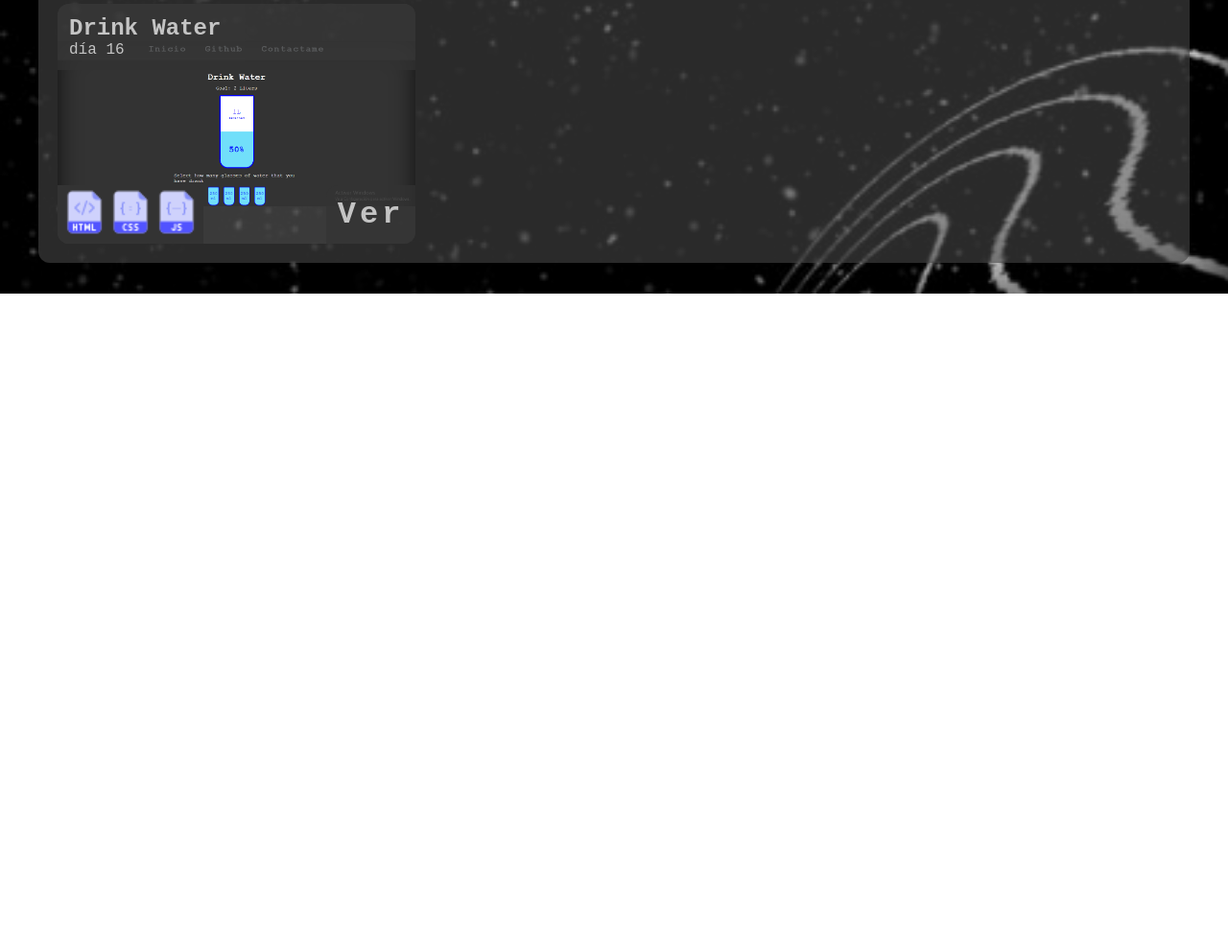
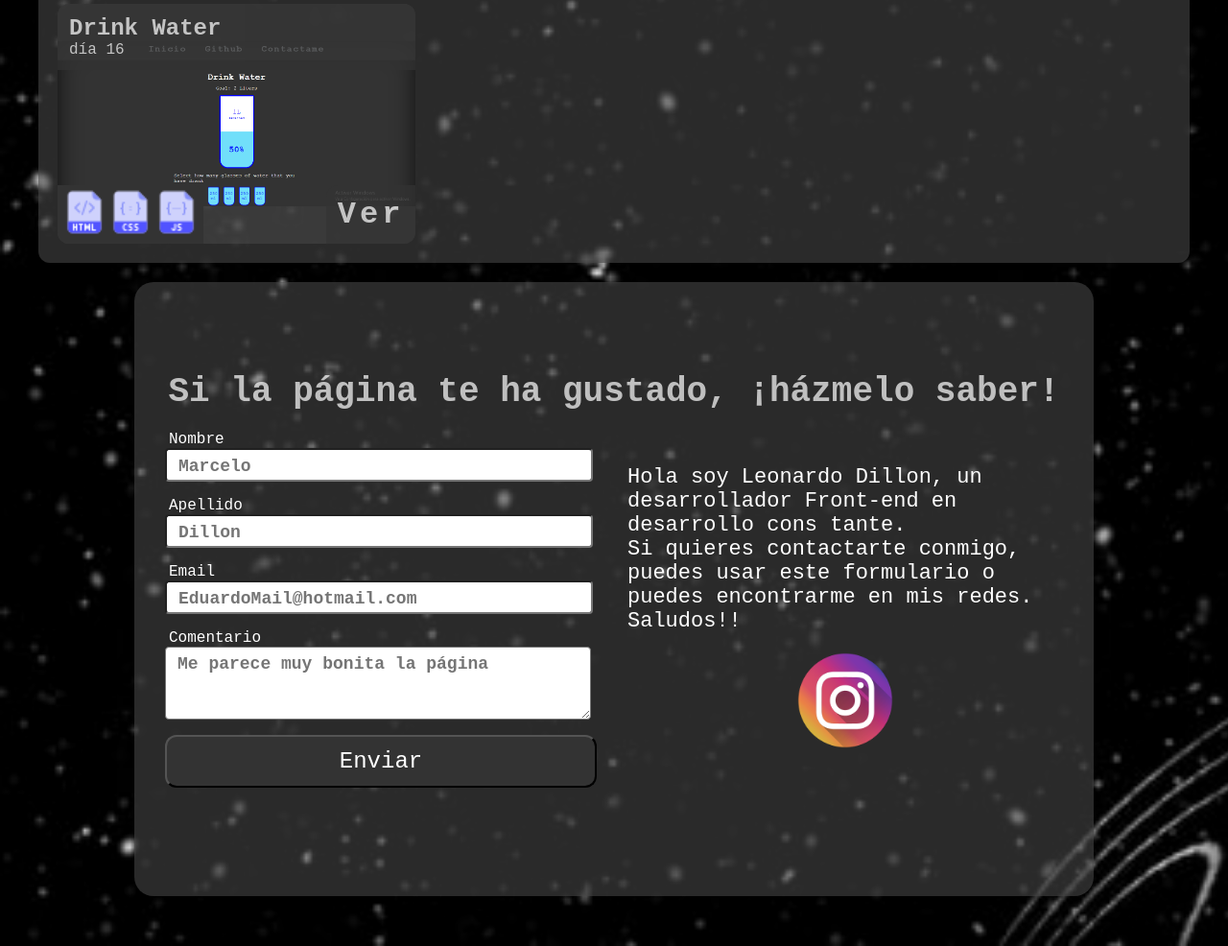
Before and after one commit to leo-dillon/LDILLON_50proyect50day, a website: page index.html in a window 1280 px wide. Shown: the part 2057-3043 px from the top of the page at 96% size. Before the commit the page ends 2363 px from the top, so only its background shows below. Drawn offline with Linux system fonts and the light colour scheme.

Commit message:
Modificando la página de contacto

```diff
--- a/index.css
+++ b/index.css
@@ -193,33 +193,38 @@
 }
 
 /* EMAIL */
-.email{
-  height: calc(100vh - 64px);
+.contact{
+  height: calc(100vh - 160px);
   width: 80%;
-  max-width: 600px;
-  margin: auto;
+  max-width: 1000px;
+  margin: 20px 0;
+  border-radius: 20px;
   display: flex;
   flex-direction: column;
-  align-items: center;
   justify-content: center;
+  background-color: var(--color-background-type-2);
 }
-.email__text{
-  font-size: 40px;
+.contact__text{
+  font-size: 36px;
   text-align: center;
   cursor: default;
+  opacity: 0.7;
 }
-.email__form{
+.contact_div{
+  display: flex;
+  flex-direction: row;
+}
+.contact__form{
   width: 100%;
+  max-width: 450px;
+  margin-left: 32px;
   padding: 20px 0;
   display: flex;
   flex-direction: column;
-  align-items: center;
-  background-color: var(--color-background-type-1);
-
 }
 .field {
   min-width: 300px;
-  width: 40%;
+  width: 100%;
   margin-bottom: 16px;
 }
 .field label {
@@ -229,8 +234,9 @@
 }
 .field input,
 .field textarea{
-  width: 100%;
-  padding: 0 8px;
+  width: calc(100% - 20px);
+  padding-top: 4px;
+  padding-left: 12px ;
   display: block;
   line-height: 1.5;
   font-size: 18px;
@@ -239,13 +245,14 @@
   color: black;
 }
 .field textarea{
-  max-width: 350px;
+  max-width: 450px;
   max-height: 200px;
   height: 70px;
 
 }
 .buttonEnviar{
-  padding: 12px 30px;
+  width: 100%;
+  padding: 12px 0;
   display: flex;
   align-items: center;
   justify-content: space-evenly;
@@ -257,10 +264,20 @@
   transition: background-color .3s font-weight .4s;
 }
 .buttonEnviar:hover {
-    background-color: var(--color-background-type-shadow-1);
+  background-color: var(--color-background-type-1);
   font-weight: bold;
 }
-img[alt="enviar"]{
-  width: 16px;
-  height: 16px;
+.contact_redes{
+  width: calc(100% - 64px);
+  margin: auto 32px;
+  display: flex;
+  flex-direction: column;
+  align-items: center;
 }
+.contact_redes p {
+  font-size: 22px;
+}
+.contact_redes_1{
+  margin-top: 20px;
+  width: 100px;
+}
--- a/index.html
+++ b/index.html
@@ -1,5 +1,5 @@
 <!DOCTYPE html>
-<html lang="en">
+<html lang="es">
 <head>
   <meta charset="UTF-8">
   <meta name="viewport" content="width=device-width, initial-scale=1.0">
@@ -49,9 +49,10 @@
       <div class="containerProyect">
       </div>
     </section>
-    <article class="email">
-      <h3 class="email__text">Si la página te ha gustado, ¡házmelo saber!</h3>
-      <form class="email__form" id="form" action="https://formsubmit.co/jeannotegui@gmail.com" method="POST">
+    <article class="contact">
+      <h3 class="contact__text">Si la página te ha gustado, ¡házmelo saber!</h3>
+      <div class="contact_div">
+        <form class="contact__form" id="form" action="https://formsubmit.co/jeannotegui@gmail.com" method="POST">
           <div class="field">
             <label for="from_name">Nombre</label>
             <input type="text" name="from_name" id="from_name" placeholder="Marcelo">
@@ -70,9 +71,22 @@
           </div>
           <button class="buttonEnviar" type="submit" id="button">
               Enviar
-            <img src="./IMG/enviar-mensaje.png" alt="enviar">
           </button>
         </form>
+        <div class="contact_redes">
+          <p>
+            Hola soy Leonardo Dillon, un desarrollador Front-end en desarrollo cons tante. <br>
+            Si quieres contactarte conmigo, puedes usar este formulario o puedes encontrarme en mis redes. <br>
+            Saludos!!
+          </p>
+          <picture class="red_1">
+            <a href="https://www.instagram.com/leonardonahueldillon/">
+              <img class="contact_redes_1" src="./IMG/Redes/instagram.png" alt="instagram">
+            </a>
+          </picture>
+
+        </div>
+      </div>
    </article>
   </main>
 </body>
```
Also changed, not shown: IMG/Redes/instagram.png (added). Lines whose indentation alone changed are shown as unchanged.
